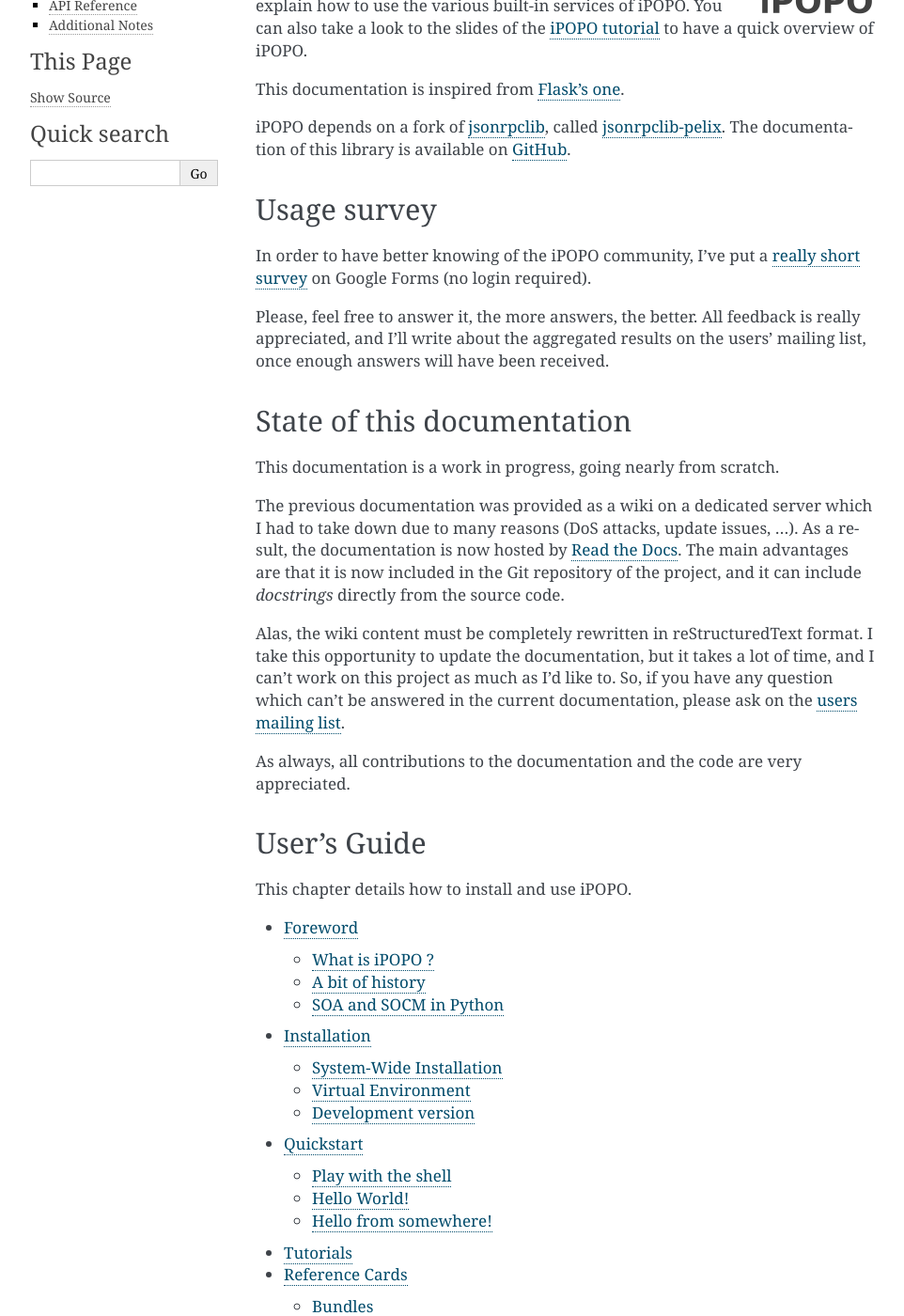
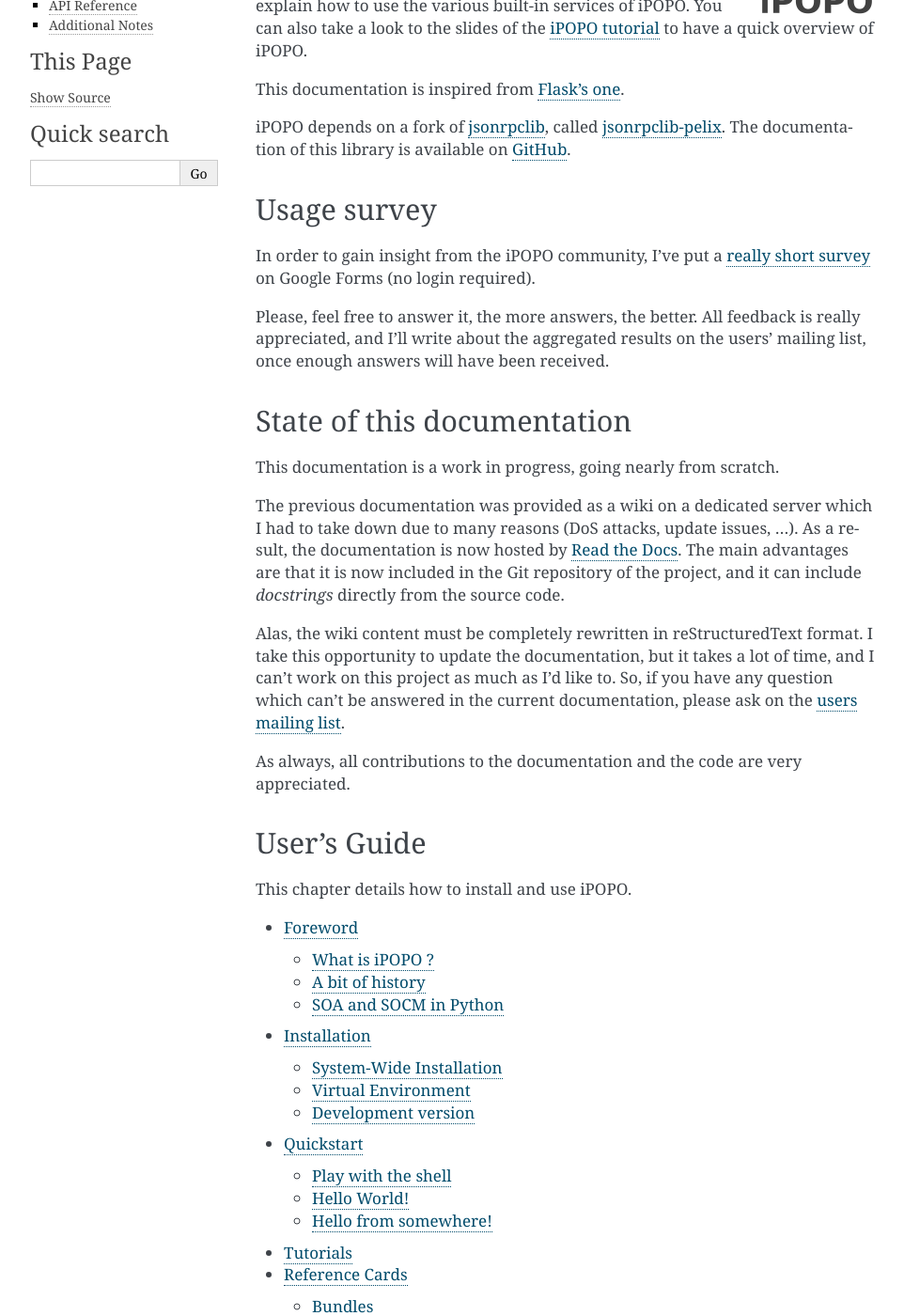
Before and after one commit to tcalmant/ipopo, a Sphinx documentation site: the page built from docs/index.rst, in a window 1280 px wide and 1400 px high, scrolled down 204 px. Shown: the whole window at 94% size, without its empty margins (148-1110 px from the left). Built offline with Sphinx 7.4.7, drawn with Linux system fonts in a browser that asks for light colours; pages that are not in the unit, such as notebooks, are missing from menus; some of the changed text lies outside the part shown.

Commit message:
Small doc review

```diff
--- a/docs/index.rst
+++ b/docs/index.rst
@@ -31,7 +31,7 @@ The documentation of this library is available on
 Usage survey
 ============
 
-In order to have better knowing of the iPOPO community, I've put a
+In order to gain insight from the iPOPO community, I've put a
 `really short survey <https://docs.google.com/forms/d/1zx18_Rg27mjdGrlbtr9fWFmVnZNINo9XCfrYJbr4oJI/prefill>`_
 on Google Forms (no login required).
 
--- a/docs/refcards/index.rst
+++ b/docs/refcards/index.rst
@@ -13,7 +13,7 @@ Pelix/iPOPO.
    services
    ipopo
    ipopo_decorators
-         init_config
+   init_config
    log
    http
    remote_services
```
